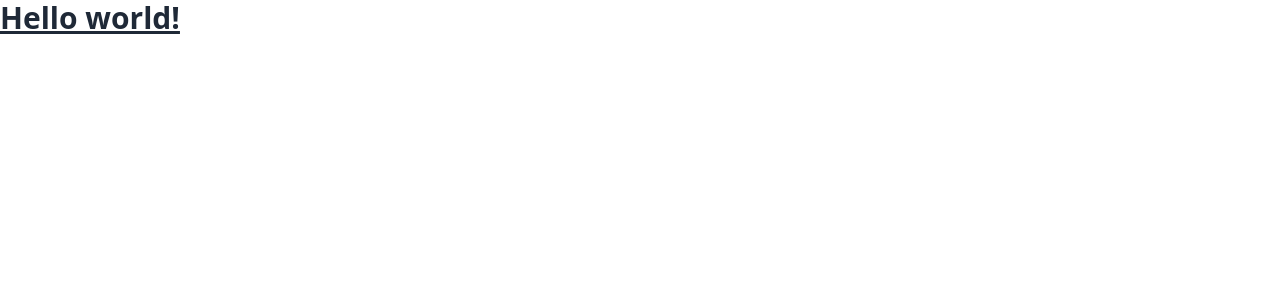
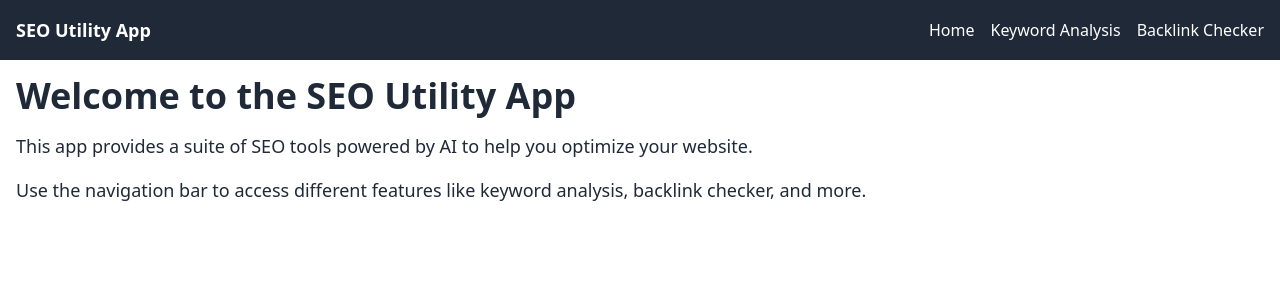
Before and after one commit to GPT-Engineer-App/seo-ai-utility, a React (Vite) app: page / in a window 1280 px wide. Shown: the top 300 px of the page. Built offline with nearby package versions, Linux system fonts and the light colour scheme.

Commit message:
Initial setup for SEO Utility App with navigation and basic pages.

```diff
--- a/src/App.jsx
+++ b/src/App.jsx
@@ -1,7 +1,20 @@
+import { Route, BrowserRouter as Router, Routes } from "react-router-dom";
+import Index from "./pages/Index.jsx";
+import KeywordAnalysis from "./pages/KeywordAnalysis.jsx";
+import BacklinkChecker from "./pages/BacklinkChecker.jsx";
+import Navbar from "./components/Navbar.jsx";
+
 function App() {
   return (
     <>
-      <h1 className="text-3xl font-bold underline">Hello world!</h1>
+      <Router>
+        <Navbar />
+        <Routes>
+          <Route exact path="/" element={<Index />} />
+          <Route exact path="/keyword-analysis" element={<KeywordAnalysis />} />
+          <Route exact path="/backlink-checker" element={<BacklinkChecker />} />
+        </Routes>
+      </Router>
     </>
   );
 }
--- /dev/null
+++ b/src/components/Navbar.jsx
@@ -0,0 +1,19 @@
+import React from 'react';
+import { Link } from 'react-router-dom';
+
+const Navbar = () => {
+  return (
+    <nav className="bg-gray-800 p-4">
+      <div className="container mx-auto flex justify-between items-center">
+        <div className="text-white text-lg font-bold">SEO Utility App</div>
+        <div className="flex space-x-4">
+          <Link to="/" className="text-white">Home</Link>
+          <Link to="/keyword-analysis" className="text-white">Keyword Analysis</Link>
+          <Link to="/backlink-checker" className="text-white">Backlink Checker</Link>
+        </div>
+      </div>
+    </nav>
+  );
+};
+
+export default Navbar;
--- /dev/null
+++ b/src/pages/BacklinkChecker.jsx
@@ -0,0 +1,14 @@
+import React from 'react';
+
+const BacklinkChecker = () => {
+  return (
+    <div className="container mx-auto p-4">
+      <h1 className="text-4xl font-bold mb-4">Backlink Checker</h1>
+      <p className="text-lg">
+        Check the backlinks to your site and analyze their quality and relevance.
+      </p>
+    </div>
+  );
+};
+
+export default BacklinkChecker;
--- /dev/null
+++ b/src/pages/Index.jsx
@@ -0,0 +1,17 @@
+import React from 'react';
+
+const Index = () => {
+  return (
+    <div className="container mx-auto p-4">
+      <h1 className="text-4xl font-bold mb-4">Welcome to the SEO Utility App</h1>
+      <p className="text-lg mb-4">
+        This app provides a suite of SEO tools powered by AI to help you optimize your website.
+      </p>
+      <p className="text-lg">
+        Use the navigation bar to access different features like keyword analysis, backlink checker, and more.
+      </p>
+    </div>
+  );
+};
+
+export default Index;
--- /dev/null
+++ b/src/pages/KeywordAnalysis.jsx
@@ -0,0 +1,14 @@
+import React from 'react';
+
+const KeywordAnalysis = () => {
+  return (
+    <div className="container mx-auto p-4">
+      <h1 className="text-4xl font-bold mb-4">Keyword Analysis</h1>
+      <p className="text-lg">
+        Analyze the keywords that are driving traffic to your site and discover new opportunities.
+      </p>
+    </div>
+  );
+};
+
+export default KeywordAnalysis;
```
